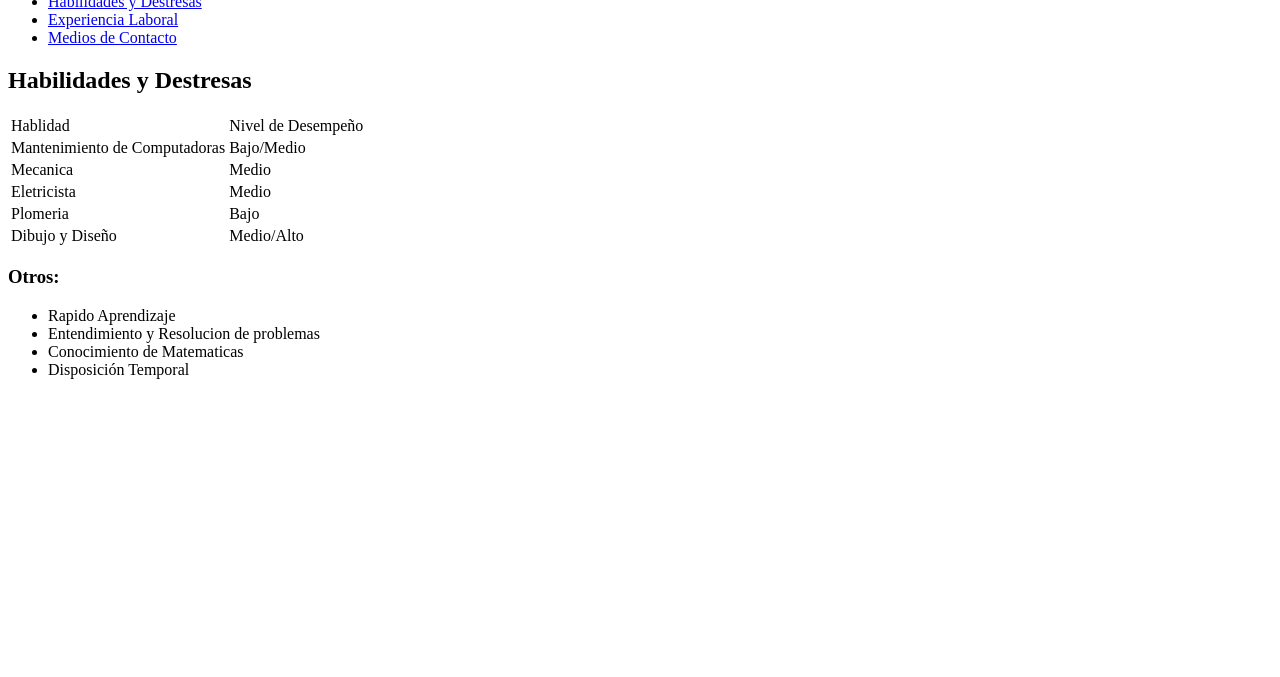
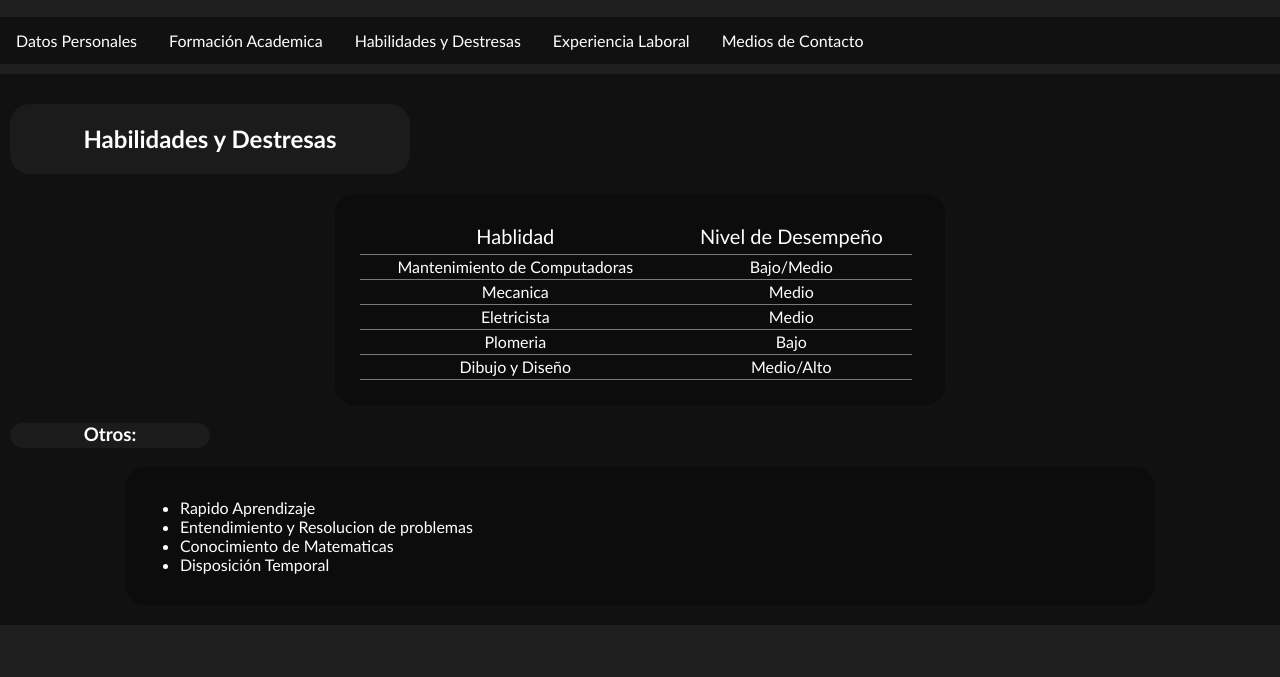
Before and after one commit to aisunerg-programacion2/evaluacion-html-y-css-WhiteMask1223, a plain HTML site: page habilidades.html in a window 1280 px wide. Shown: the part 123-800 px from the top of the page. Drawn offline with Linux system fonts and the light colour scheme.

Commit message:
Listo CSS, Todo listo

```diff
--- a/css/estilos.css
+++ b/css/estilos.css
@@ -0,0 +1,148 @@
+body {
+    background: #1f1f1f;
+    color: white;
+    margin: 0px;
+    font-family: 'Gill Sans', 'Gill Sans MT', Calibri, 'Trebuchet MS', sans-serif;
+}
+
+
+header {
+  background: #0e0e0e;
+}
+
+  header h1 {
+    font-weight: bold;
+    font-size: 30px;
+    height: 70px;
+    padding-top: 30px;
+  }
+
+nav ul {
+    list-style-type: none;
+    margin: 0;
+    padding: 0;
+    overflow: hidden;
+    background-color: #111111;
+  }
+
+  nav ul li {
+    float:left;
+  }
+
+  nav ul li a {
+    display: block;
+    color: white;
+    text-align: center;
+    padding: 14px 16px;
+    text-decoration: none;
+  }
+
+  nav ul li a:hover {
+    background-color: rgb(37, 37, 37);
+  }
+
+
+
+.fondo {
+    background: #111111;
+    margin-top: 10px;
+    margin-bottom: 10px;
+    transition: 0.25s;
+}
+
+
+    .fondo section {
+      padding: 10px;
+    }
+
+    section h2 {
+      background: #1b1b1b;
+      height: 50px;
+      padding-top: 20px;
+      width: 400px;
+     text-align: center;
+      border-radius: 20px;
+    }
+
+    section h3 {
+        background: #1b1b1b;
+        height: 25px;
+        width: 200px;
+        text-align: center;
+        border-radius: 20px;
+      }
+
+    .a1 {
+      background: #0c0c0c;
+      margin: auto;
+      margin-bottom: 10px;
+      padding: 15px;
+      width: 1000px;
+      height: max-content;
+      border-radius: 20px;
+    }
+
+    .a2 {
+        background: #0c0c0c;
+        margin: auto;
+        margin-bottom: 10px;
+        padding: 5px;
+        width: 600px;
+        height: max-content;
+        border-radius: 20px;
+      }
+
+    .a3 {
+      background: #0c0c0c;
+      margin: auto;
+      margin-bottom: 10px;
+      padding: 15px;
+      width: 1000px;
+      height: max-content;
+      border-radius: 20px;
+    }
+
+        .a3 a {
+            text-decoration: none;
+            color: white;
+        }
+
+        .logo {
+            vertical-align: middle;
+            animation-name: cambio;
+            animation-duration: 10s;
+            animation-iteration-count: infinite;
+        }
+
+        @keyframes cambio {
+            0% {width: 15px; height: 15px;}
+            10% {width: 20px; height: 20px;}
+            30% {width: 15px; height: 15px;}
+            100% {width: 15px; height: 15px;}
+        }
+
+table, tr, td {
+    border-collapse: collapse;
+    border-bottom: 1px solid #797979;
+    margin: 5px;
+}
+
+    tr:hover{
+        background-color: #141414;
+    }
+
+
+    table {
+      width: 92%;
+      margin: 20px;
+      text-align: center;
+    }
+
+    #cabezat {
+        height: 35px;
+        font-size: 20px;
+    }
+
+    tr {
+        height: 25px;
+    }
--- a/habilidades.html
+++ b/habilidades.html
@@ -5,6 +5,7 @@
     <meta http-equiv="X-UA-Compatible" content="IE=edge">
     <meta name="viewport" content="width=device-width, initial-scale=1.0">
     <title>Habilidades</title>
+    <link rel="stylesheet" href="css/estilos.css">
 </head>
 <body>
 
@@ -24,13 +25,13 @@
         </ul>
      </nav>
 
-    <div>
+    <div class="fondo">
 
         <section>
             <h2>Habilidades y Destresas</h2>
-            <article>
+            <article class="a2">
                 <table>
-                    <tr>
+                    <tr id="cabezat">
                         <td>Hablidad</td>
                         <td>Nivel de Desempeño</td>
                     </tr>
@@ -56,9 +57,9 @@
                     </tr>
                 </table>
             </article>
+                <h3>Otros:</h3>
+            <article class="a1">
 
-            <article>
-                <h3>Otros:</h3>
                 <ul>
                     <li>Rapido Aprendizaje</li>
                     <li>Entendimiento y Resolucion de problemas</li>
```
Also changed, not shown: academicos.html (+8 -12 lines), contacto.html (+4 -3 lines), index.html (+9 -16 lines), laboral.html (+11 -6 lines).
